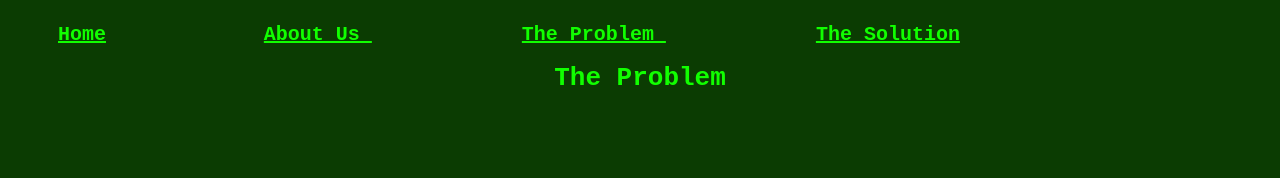
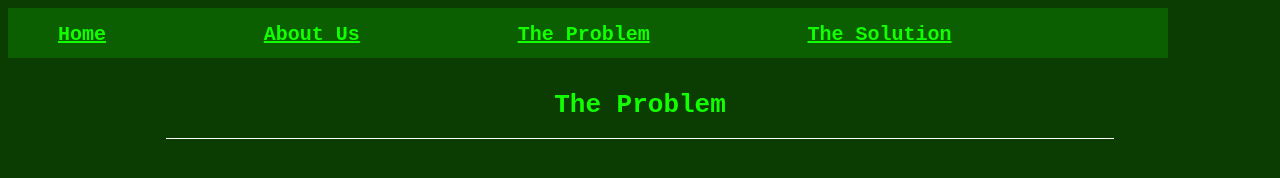
Before and after one commit to cathyzhg/hackathon-project, a plain HTML site: page problems.html in a window 1280 px wide. Drawn offline with Linux system fonts and the light colour scheme.

Commit message:
problems.html
poop

```diff
--- a/problems.html
+++ b/problems.html
@@ -5,11 +5,19 @@
   </head>
   <body>
 
-    <br>
-    <a href="index.html"> Home</a>  <a href="aboutus.html"> About Us </a> <a href="problems.html"> The Problem </a> <a href="solution.html"> The Solution </a>
+    <span class = "block-span">
+      <br>
+      <a href="index.html"> Home</a>  <a href="aboutus.html"> About Us</a> <a href="problems.html"> The Problem</a> <a href="solution.html"> The Solution</a>
+    </span>
     <br>
 
     <h1> The Problem </h1>
+    <hr>
+
+
+
+
+
 
   </body>
 </html>
```
